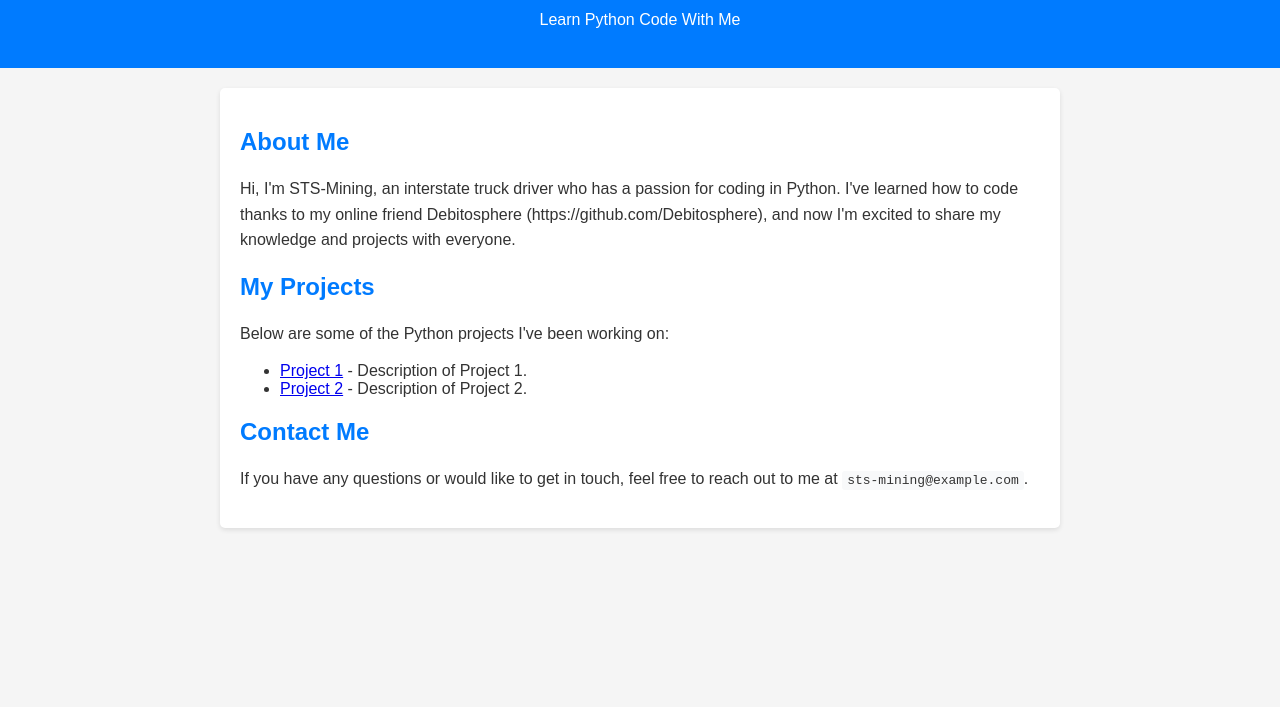
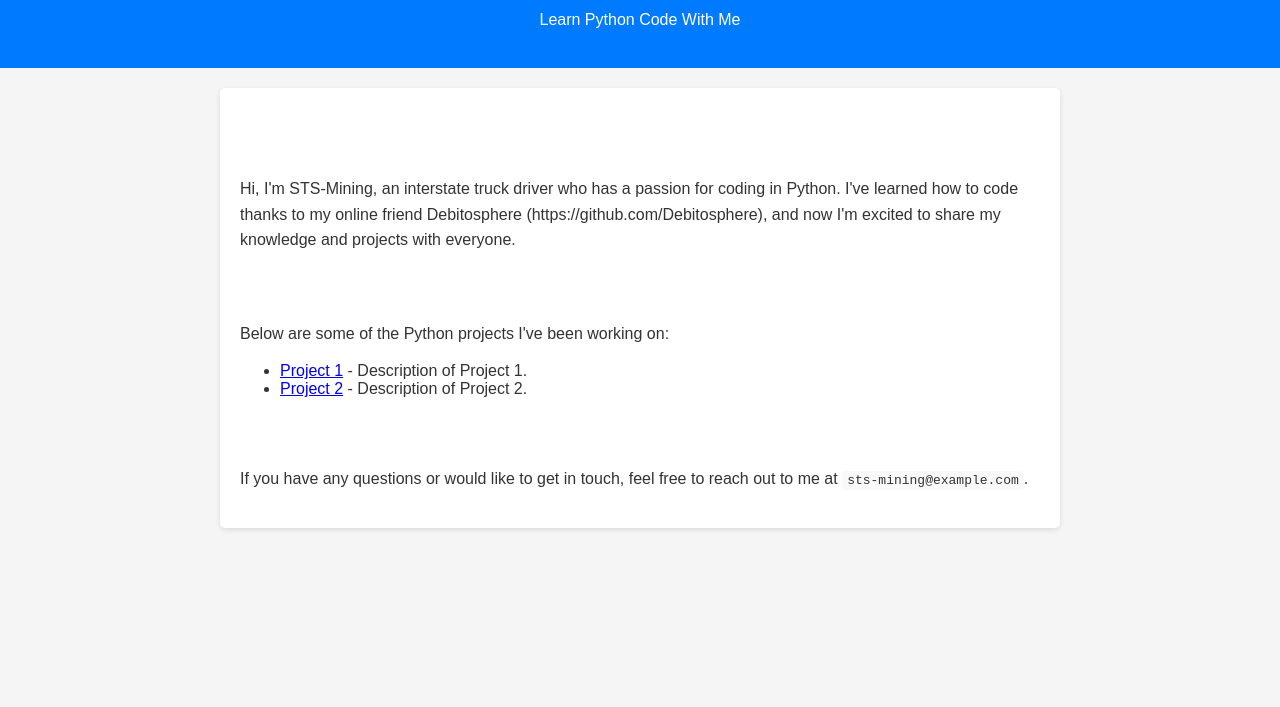
Before and after one commit to STS-Mining/website, a plain HTML site: page index.html in a window 1280 px wide. Shown: the part 93-800 px from the top of the page. Drawn offline with Linux system fonts and the light colour scheme.

Commit message:
Update index.html

```diff
--- a/index.html
+++ b/index.html
@@ -28,7 +28,7 @@
       }
       h1,
       h2 {
-        color: #007bff;
+        color: #fff;
       }
       p {
         line-height: 1.6;
```
